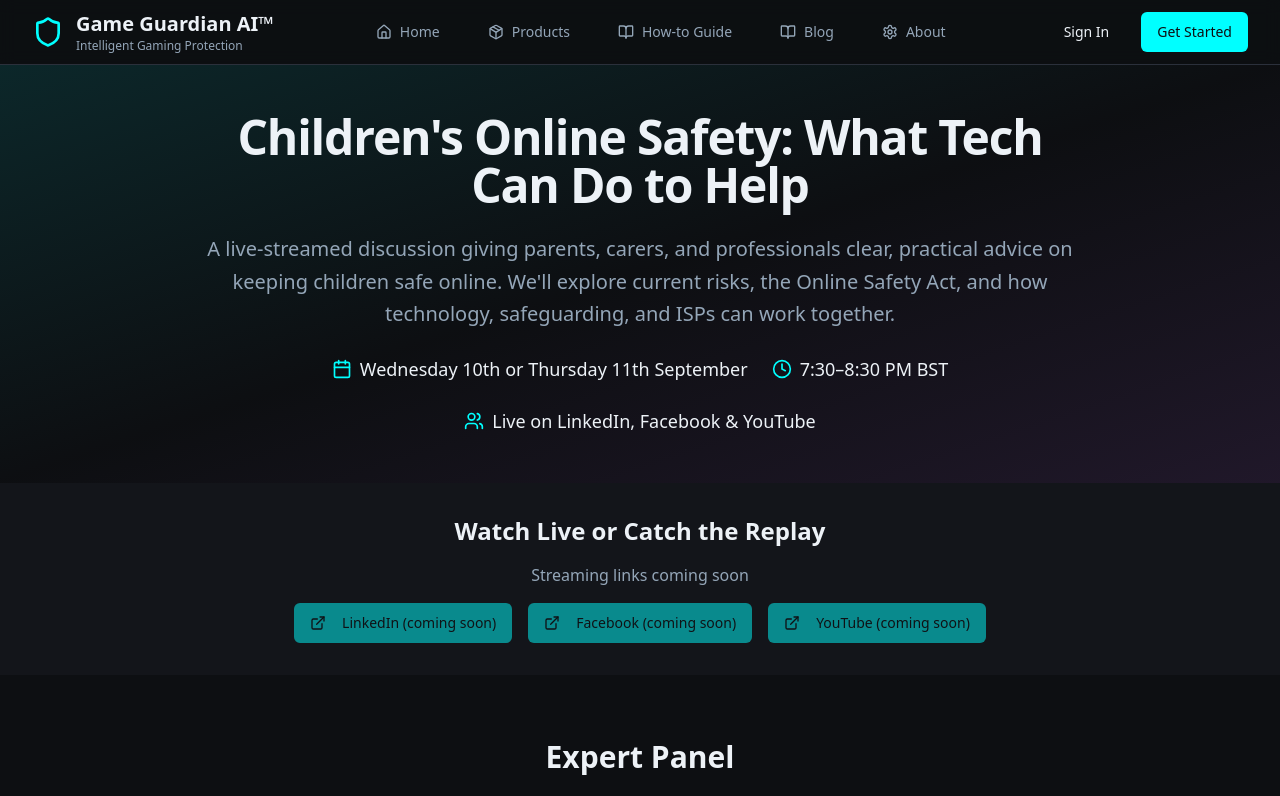
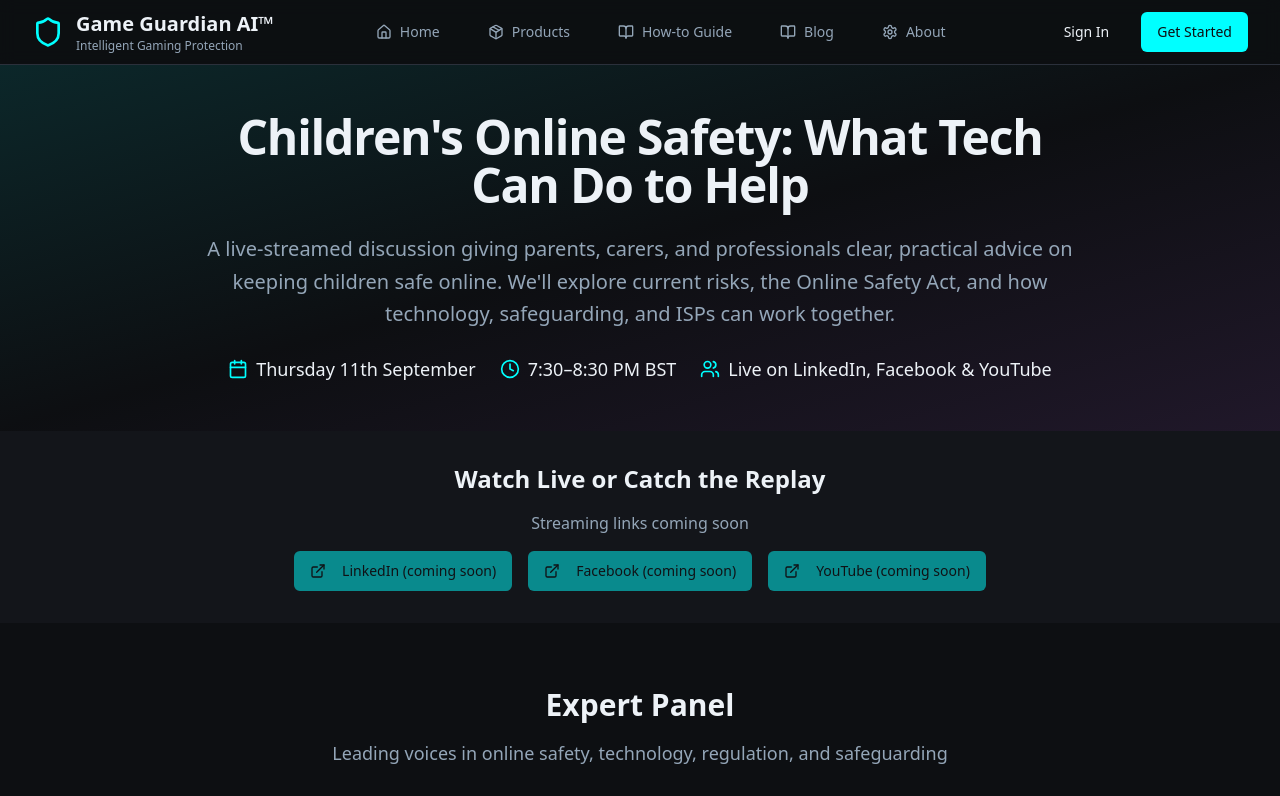
Before and after one commit to jonnyweareone/game-guardian, a React (Vite) app: page /online-safety-livestream in a window 1280 px wide. Shown: the top 796 px of the page. Built offline with nearby package versions, Linux system fonts and the light colour scheme.

Commit message:
Add Thursday to schedule
Add Thursday to the schedule for the 11th.

```diff
--- a/src/pages/OnlineSafetyLivestream.tsx
+++ b/src/pages/OnlineSafetyLivestream.tsx
@@ -25,7 +25,7 @@ export default function OnlineSafetyLivestream() {
             <div className="flex flex-wrap justify-center gap-6 mt-8">
               <div className="flex items-center gap-2 text-lg">
                 <Calendar className="h-5 w-5 text-primary" />
-                <span>Wednesday 10th or Thursday 11th September</span>
+                <span>Thursday 11th September</span>
               </div>
               <div className="flex items-center gap-2 text-lg">
                 <Clock className="h-5 w-5 text-primary" />
```
